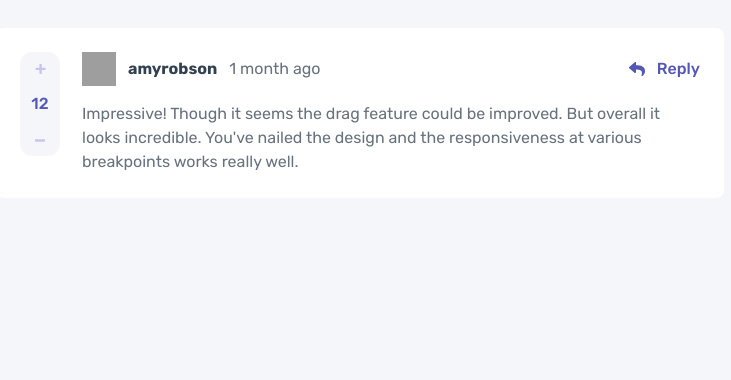
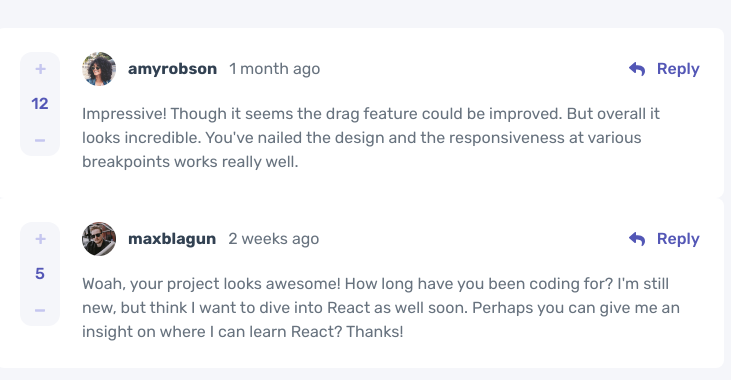
Before and after one commit to devPauloski/interactive-comments-section, a React (Vite) app: page / in a window 1280 px wide. Shown: the top 380 px of the page, without its empty margins (280-1011 px from the left). Built offline with nearby package versions, Linux system fonts and the light colour scheme; grey boxes are pictures that could not be loaded.

Commit message:
feat: draft comments section component

```diff
--- a/src/App.jsx
+++ b/src/App.jsx
@@ -1,13 +1,69 @@
+import data from "./data.json";
+
 export default function App() {
   return (
     <main className="px-4 py-7">
       <h1 className="sr-only">Comments</h1>
-      <Comment />
+      <CommentSection />
     </main>
   );
 }
 
-function Comment() {
+function CommentSection() {
+  return (
+    <div>
+      {data.comments.map((comment) => {
+        return (
+          <section key={comment.id} className="mx-auto grid max-w-120 grid-cols-[auto_auto] rounded-lg bg-white p-3 md:max-w-182 md:grid-cols-[auto_1fr_auto] md:grid-rows-[auto_auto] md:p-6">
+            <div className="col-span-2 col-start-1 mb-4 flex flex-wrap items-center gap-3 md:col-start-2 md:col-end-3">
+              <img
+                className="size-8.5"
+                src={comment.user.image.webp}
+                alt={comment.user.username}
+              />
+              <h2 className="font-bold text-grey-800">{comment.user.username}</h2>
+              <p>{comment.createdAt}</p>
+            </div>
+            <p className="col-span-2 col-start-1 mb-4 md:col-start-2 md:mb-0 md:max-w-[60ch]">
+              {comment.content}
+            </p>
+            <div className="md:row-start-1 md:row-end-3 md:mr-5.5 md:h-fit">
+              <div className="inline-flex items-center gap-2 rounded-xl bg-grey-50 md:flex-col">
+                <button
+                  className="grid h-10 w-10 cursor-pointer place-items-center md:h-8"
+                  aria-label="Upvote"
+                >
+                  <img src="/src/assets/icons/icon-plus.svg" alt="" />
+                </button>
+                <p className="text-center font-medium text-purple-600">
+                  <span className="sr-only">Comment score:</span>{comment.score}
+                </p>
+                <button
+                  className="grid h-10 w-10 cursor-pointer place-items-center md:h-8"
+                  aria-label="Downvote"
+                >
+                  <img src="/src/assets/icons/icon-minus.svg" alt="" />
+                </button>
+              </div>
+            </div>
+            <div className="flex items-center justify-end md:col-start-3 md:row-start-1 md:h-8.5">
+              <button>
+                <img
+                  className="mr-3 inline-block w-4"
+                  src="/src/assets/icons/icon-reply.svg"
+                  alt=""
+                />
+                <span className="font-medium text-purple-600">Reply</span>
+              </button>
+            </div>
+          </section>
+        );
+      })}
+    </div>
+  );
+}
+
+/* function Comment() {
   return (
     <section className="mx-auto grid max-w-120 grid-cols-[auto_auto] rounded-lg bg-white p-3 md:max-w-182 md:grid-cols-[auto_1fr_auto] md:grid-rows-[auto_auto] md:p-6">
       <div className="col-span-2 col-start-1 mb-4 flex flex-wrap items-center gap-3 md:col-start-2 md:col-end-3">
@@ -27,7 +83,7 @@ function Comment() {
       <div className="md:row-start-1 md:row-end-3 md:mr-5.5 md:h-fit">
         <div className="inline-flex items-center gap-2 rounded-xl bg-grey-50 md:flex-col">
           <button
-            className="grid w-10 h-10 cursor-pointer place-items-center md:h-8"
+            className="grid h-10 w-10 cursor-pointer place-items-center md:h-8"
             aria-label="Upvote"
           >
             <img src="/src/assets/icons/icon-plus.svg" alt="" />
@@ -36,7 +92,7 @@ function Comment() {
             <span className="sr-only">Comment votes:</span> 12
           </p>
           <button
-            className="grid w-10 h-10 cursor-pointer place-items-center md:h-8"
+            className="grid h-10 w-10 cursor-pointer place-items-center md:h-8"
             aria-label="Downvote"
           >
             <img src="/src/assets/icons/icon-minus.svg" alt="" />
@@ -55,4 +111,4 @@ function Comment() {
       </div>
     </section>
   );
-}
+} */
```
